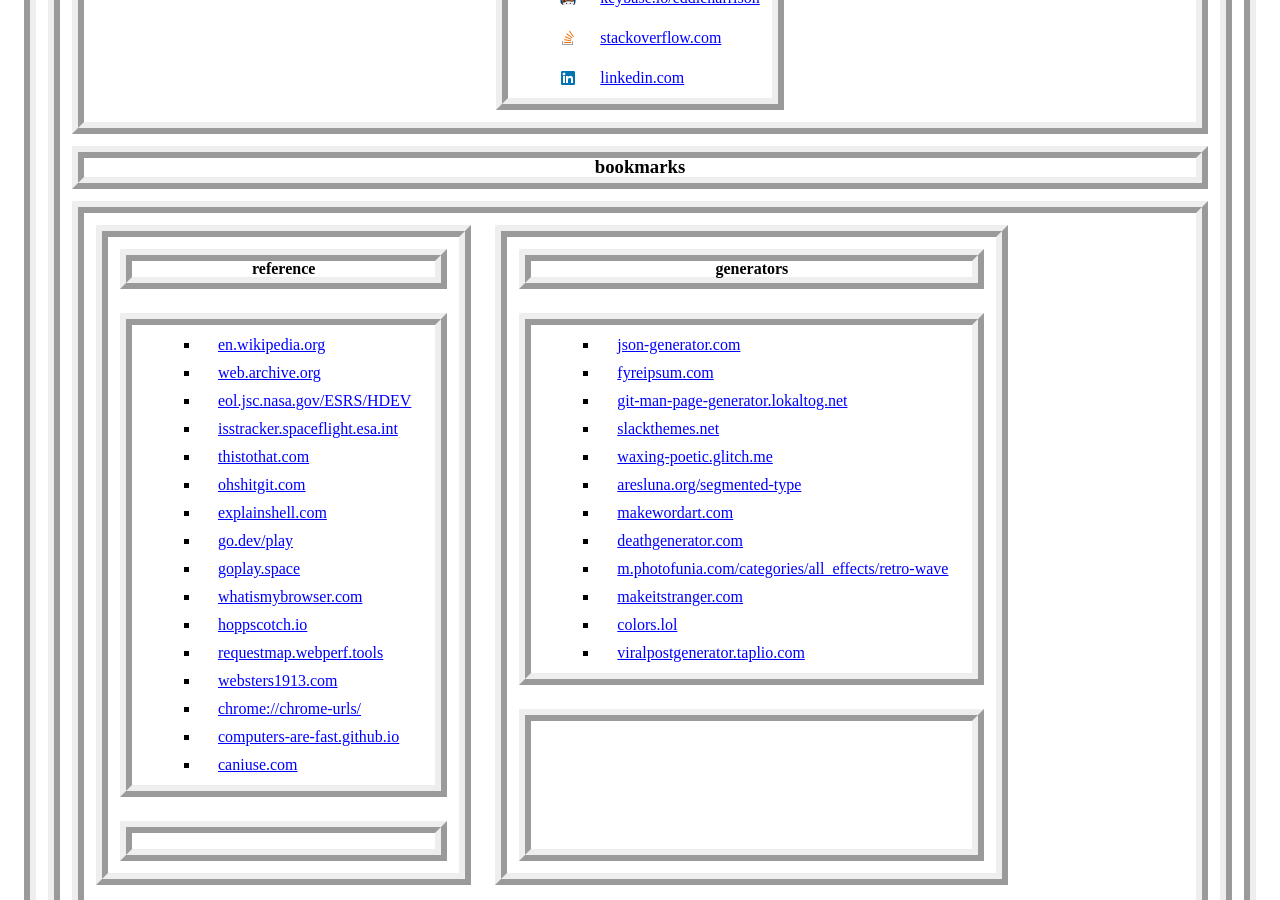
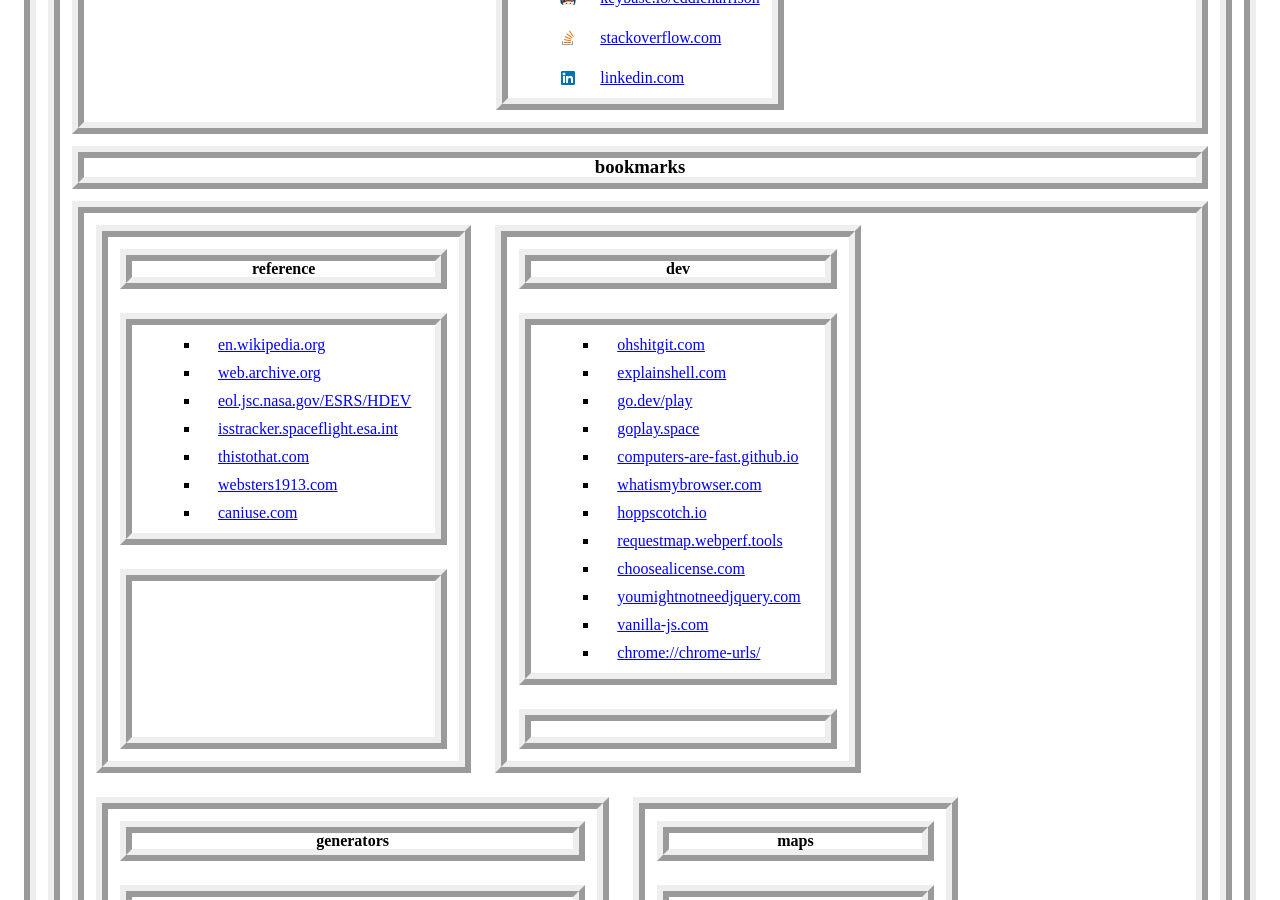
Before and after one commit to theeddieh/theeddieh.github.io, a Jekyll site: the page index.html, which Jekyll copies as it is, in a window 1280 px wide and 900 px high, scrolled down 1601 px. Built offline with Jekyll 4.4.1, drawn with Linux system fonts in a browser that asks for light colours; some of the changed text lies outside the part shown.

Commit message:
Added dev and R.I.P.app lists.

```diff
--- a/index.html
+++ b/index.html
@@ -132,17 +132,27 @@
                            href="https://isstracker.spaceflight.esa.int/index_portal.php">isstracker.spaceflight.esa.int</a>
                     </li>
                     <li><a href="https://www.thistothat.com/">thistothat.com</a></li>
+                    <li><a href="http://www.websters1913.com/">websters1913.com</a></li>
+                    <li><a href="https://caniuse.com/">caniuse.com</a></li>
+                    <!-- <li><a href="TKTK">TKTK</a></li> -->
+                </ul>
+                <div class="filler"></div>
+            </div>
+            <div>
+                <h4>dev</h4>
+                <ul>
                     <li><a href="https://ohshitgit.com/">ohshitgit.com</a></li>
                     <li><a href="https://www.explainshell.com/">explainshell.com</a></li>
                     <li><a href="https://go.dev/play/">go.dev/play</a></li>
                     <li><a href="https://goplay.space/">goplay.space</a></li>
+                    <li><a href="https://computers-are-fast.github.io/">computers-are-fast.github.io</a></li>
                     <li><a href="https://www.whatismybrowser.com/">whatismybrowser.com</a></li>
                     <li><a href="https://hoppscotch.io/">hoppscotch.io</a></li>
                     <li><a href="https://requestmap.webperf.tools/">requestmap.webperf.tools</a></li>
-                    <li><a href="http://www.websters1913.com/">websters1913.com</a></li>
+                    <li><a href="https://choosealicense.com/">choosealicense.com</a></li>
+                    <li><a href="https://youmightnotneedjquery.com/">youmightnotneedjquery.com</a></li>
+                    <li><a href="http://vanilla-js.com/">vanilla-js.com</a></li>
                     <li><a href="chrome://chrome-urls/">chrome://chrome-urls/</a></li>
-                    <li><a href="https://computers-are-fast.github.io/">computers-are-fast.github.io</a></li>
-                    <li><a href="https://caniuse.com/">caniuse.com</a></li>
                     <!-- <li><a href="TKTK">TKTK</a></li> -->
                 </ul>
                 <div class="filler"></div>
@@ -222,6 +232,27 @@
                 </ul>
                 <div class="filler"></div>
             </div>
+            <div>
+                <h4>R.I.P.net</h4>
+                <ul>
+                    <li><a href="https://www.readability.com/">readability.com</a></li>
+                    <li><a href="http://readlists.com/">readlists.com</a></li>
+                    <li><a href="http://readmill.com/">readmill.com</a></li>
+                    <li><a href="http://www.rdio.com/">rdio.com</a></li>
+                    <li><a href="http://sendoid.com/">sendoid.com</a></li>
+                    <li><a href="https://storify.com/">storify.com</a></li>
+                    <br>
+                    <li><a href="https://www.theawl.com/">theawl.com</a></li>
+                    <li><a href="https://www.buzzfeednews.com/">buzzfeednews.com</a></li>
+                    <li><a href="https://thedissolve.com/">thedissolve.com</a></li>
+                    <li><a href="https://grantland.com/">grantland.com</a></li>
+                    <li><a href="https://theoutline.com/">theoutline.com</a></li>
+                    <li><a href="https://www.rookiemag.com/">rookiemag.com</a></li>
+                    <li><a href="https://the-toast.net/">the-toast.net</a></li>
+                    <!-- <li><a href="TK">TK</a></li> -->
+                </ul>
+                <div class="filler"></div>
+            </div>
         </div>
 
         <p class="jump">
```
